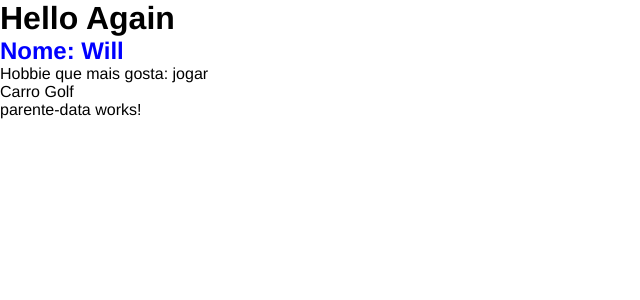
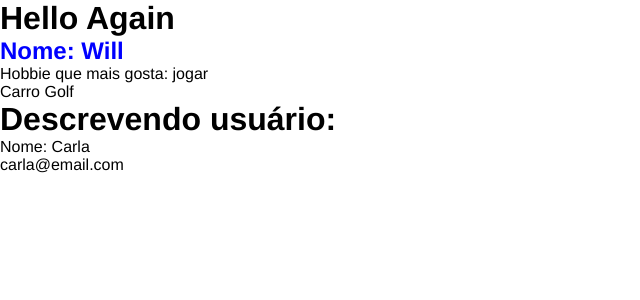
Before and after one commit to williamwhang/moments, an Angular app: page / in a window 1280 px wide. Shown: the top 300 px of the page, without its empty margins (0-640 px from the left). Built offline with nearby package versions, Linux system fonts and the light colour scheme.

Commit message:
input done

```diff
--- a/src/app/app.component.html
+++ b/src/app/app.component.html
@@ -1,3 +1,3 @@
 <h1> Hello Again</h1>
 <app-first-component></app-first-component>
-<app-parente-data></app-parente-data>
+<app-parente-data [name]="userName" [userData]="userData"></app-parente-data>
--- a/src/app/app.component.ts
+++ b/src/app/app.component.ts
@@ -6,5 +6,12 @@ import { Component } from '@angular/core';
   styleUrls: ['./app.component.scss']
 })
 export class AppComponent {
+  userName = 'Carla';
+
+  userData = {
+    email: 'carla@email.com',
+    role: 'Admin',
+  }
+
   title = 'moment';
 }
--- a/src/app/components/parente-data/parente-data.component.html
+++ b/src/app/components/parente-data/parente-data.component.html
@@ -1 +1,3 @@
-<p>parente-data works!</p>
+<h1>Descrevendo usuário: </h1>
+<p>Nome: {{ name }}</p>
+<p> {{ userData.email}}</p>
--- a/src/app/components/parente-data/parente-data.component.ts
+++ b/src/app/components/parente-data/parente-data.component.ts
@@ -1,4 +1,4 @@
-import { Component, OnInit } from '@angular/core';
+import { Component, OnInit, Input } from '@angular/core';
 
 @Component({
   selector: 'app-parente-data',
@@ -6,6 +6,8 @@ import { Component, OnInit } from '@angular/core';
   styleUrls: ['./parente-data.component.scss']
 })
 export class ParenteDataComponent implements OnInit {
+  @Input() name: string = '';
+  @Input() userData: any = {};
 
   constructor() { }
 
```
